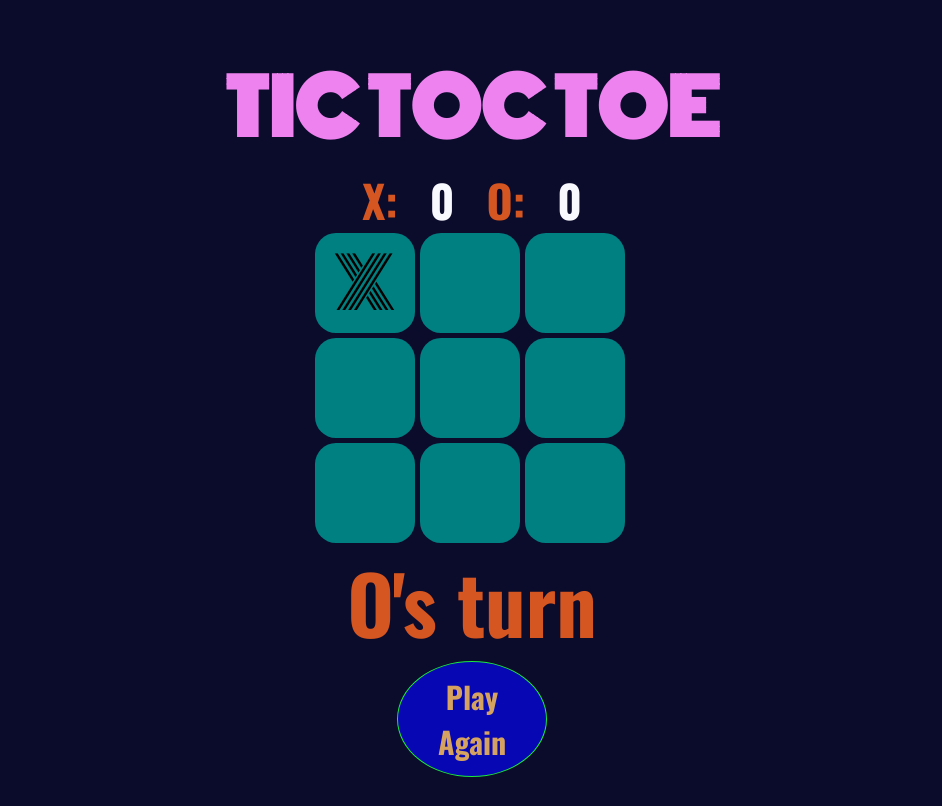
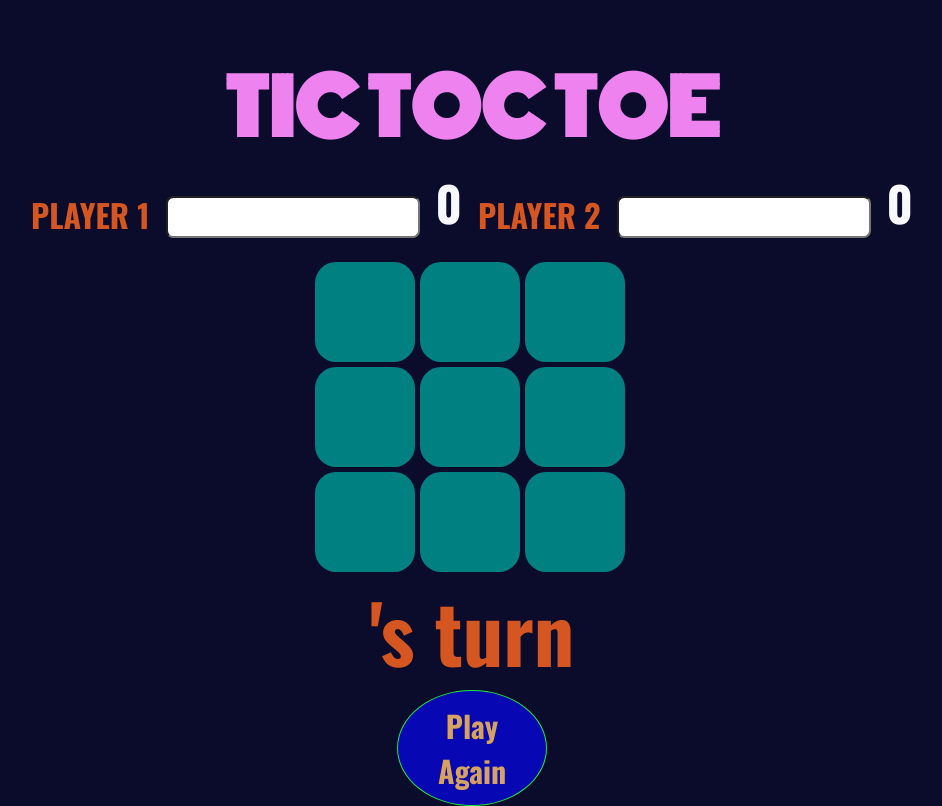
Before and after one commit to 8york/bookish-fishstick, a plain HTML site: page index.html in a window 1280 px wide. Both pictures are taken after a click on the element 532 px from the left and 283 px from the top of the page. Shown: the whole page, without its empty margins (168-1110 px from the left). Drawn offline with nearby package versions, Linux system fonts and the light colour scheme.

Commit message:
branch cmt

```diff
--- a/index.html
+++ b/index.html
@@ -18,11 +18,13 @@
 
         <div class="counter-container">
             <!-- <div class="counter-one"> -->
-                <p>X:</p>
+                <p>PLAYER 1</p>
+                <input type="text" id="player-one">
                 <div id="x-point">0</div>
             <!-- </div> -->
             <!-- <div class="counter-two"> -->
-                <p>O:</p>
+                <p>PLAYER 2</p>
+                <input type="text" id="player-two">
                 <div id="o-point">0</div>
             <!-- </div> -->
         </div>
@@ -37,7 +39,7 @@
             <div class="cell" data-index ="8"></div>
             <div class="cell" data-index ="9"></div>
         </div>
-        <h2 id="message">X's turn</h2>
+        <h2 id="message"></h2>
         <button class="btn" id="btn">Play Again</button>
     </div>
  </body>
--- a/js/main.js
+++ b/js/main.js
@@ -1,11 +1,28 @@
 $(document).ready(function () {
-  let currentPlayer = "X";
+  let firstPlayerInitial = "";
+  let secondPlayerInitial = "";
+  // let currentPlayer = "";
+
+  // getting the first letter of the first player
+  $("#player-one").on("keyup", function () {
+    let playerOne = $(this).val();
+    firstPlayerInitial = playerOne[0];
+    // console.log(firstPlayer);
+  });
+
+  $("#player-two").on("keyup", function () {
+    let playerTwo = $(this).val();
+    secondPlayerInitial = playerTwo[0];
+  });
+
+  let currentPlayer = 'X';
+
   let currentPosition = {
     X: [],
     O: [],
   };
+
   let gameOver = false;
-
   $(".cell").on("click", function () {
     //this will stop the game when there is a winner
     if (gameOver) {
@@ -15,17 +32,24 @@ $(document).ready(function () {
     if (this.innerText.trim() !== "") {
       return $("#message").html(`choose another cell`);
     }
+
     //text in the cell that is been clicked is the currentplayer x or o
-    $(this).text(currentPlayer);
+
+    if (currentPlayer === "X") {
+      $(this).text(firstPlayerInitial);
+    } else {
+      $(this).text(secondPlayerInitial);
+    }
     //put the data-index number into the array of the current position of the player
     currentPosition[currentPlayer].push(parseInt($(this).attr("data-index")));
+    // currentPosition[currentPlayer].push(parseInt($(this).attr("data-index")));
     //how turns are taken
     if (currentPlayer === "X") {
       currentPlayer = "O";
-      $("#message").html(`${currentPlayer}'s turn`);
+      $("#message").html(`${secondPlayerInitial}'s turn`);
     } else if (currentPlayer === "O") {
       currentPlayer = "X";
-      $("#message").html(`${currentPlayer}'s turn`);
+      $("#message").html(`${firstPlayerInitial}'s turn`);
     }
     winnerIs();
   });
@@ -56,8 +80,9 @@ $(document).ready(function () {
         $(".cell").filter(`[data-index=${a}]`).addClass("winnerCell");
         $(".cell").filter(`[data-index=${b}]`).addClass("winnerCell");
         $(".cell").filter(`[data-index=${c}]`).addClass("winnerCell");
-        countX += 1
-        $('#x-point').text(`${countX}`);
+        countX += 1;
+        $("#x-point").text(`${countX}`);
+        break
       } else if (
         currentPosition.O.includes(a) &&
         currentPosition.O.includes(b) &&
@@ -69,7 +94,8 @@ $(document).ready(function () {
         $(".cell").filter(`[data-index=${b}]`).addClass("winnerCell");
         $(".cell").filter(`[data-index=${c}]`).addClass("winnerCell");
         countO += 1;
-        $('#o-point').text(`${countO}`);
+        $("#o-point").text(`${countO}`);
+        break
       }
       //this shows the game is a draw
       else if (currentPosition.O.length + currentPosition.X.length === 9) {
--- a/style.css/tictac.css
+++ b/style.css/tictac.css
@@ -20,21 +20,30 @@ h1{
 .counter-container{
     display: flex;
     justify-content: center;
-    gap:2em;
+    gap:1em;
+    margin-bottom: 1.5em;
+    align-items:end;
 }
 
 p{
     font-family: 'Oswald', sans-seri;
     color:rgb(213, 86, 32);
-    font-size:2.8em;
+    font-size:2em;
     font-weight: 700;
     margin:0;
+}
+
+input{
+    border-radius:0.3em;
+    font-size:1.5em;
+    font-weight: 700;
+    font-family: 'Oswald', sans-seri;
 }
 
 #x-point, #o-point{
     color:ghostwhite;
     font-family: 'Oswald', sans-seri;
-    font-size:2.8em;
+    font-size: 3em;
     font-weight: 700;
 
 }
```
